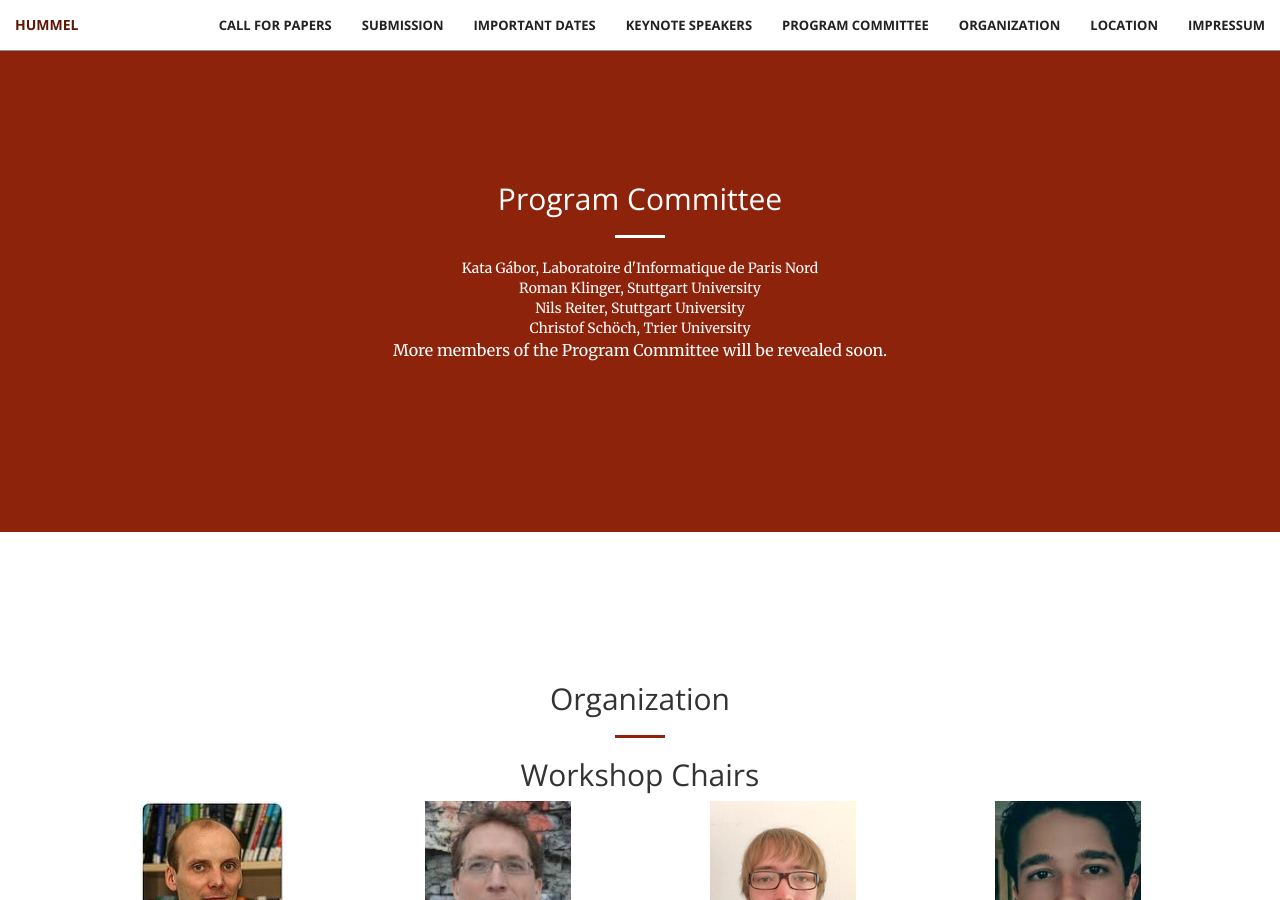
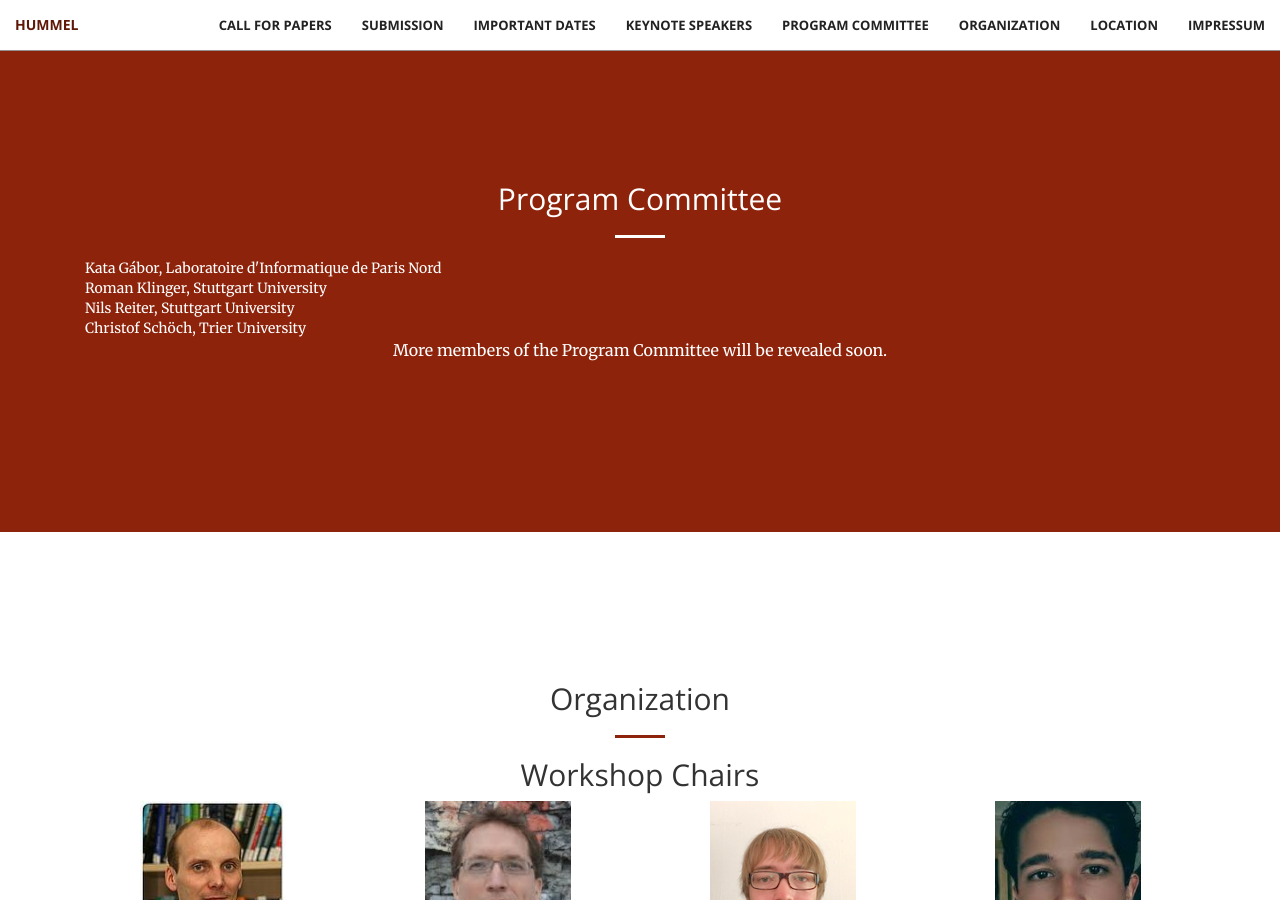
Before and after one commit to cophi-wue/ecml19.hummel.github.io, a Jekyll site: the page built from index.html, in a window 1280 px wide and 900 px high, scrolled down 3814 px. Built offline with Jekyll 4.4.1, drawn with Linux system fonts in a browser that asks for light colours.

Commit message:
Update comitee.html

```diff
--- a/_includes/comitee.html
+++ b/_includes/comitee.html
@@ -6,11 +6,13 @@
 		<hr class="light">
 	    </div>
 	    <div class="col-lg-12 text-center">
+		    <div align="justify">
 			    <a href="https://lipn.univ-paris13.fr/~gabor/" style="color:white;">Kata Gábor</a>, Laboratoire d'Informatique de Paris Nord<br/>
 			    <a href="https://www.ims.uni-stuttgart.de/institut/mitarbeiter/klingern" style="color:white;">Roman Klinger</a>, Stuttgart University<br/>
 			    <a href="https://www.ims.uni-stuttgart.de/institut/mitarbeiter/reiterns/" style="color:white;">Nils Reiter</a>, Stuttgart University<br/>
 			    <a href="https://www.uni-trier.de/index.php?id=64027" style="color:white;">Christof Schöch</a>, Trier University<br/>
-		    <div>
+		    </div>
+	    </div>
 	    <!-- <div class="col-lg-12 text-center">
 		<div class="row">
                 	<div class="col-lg-3 text-center">
```
